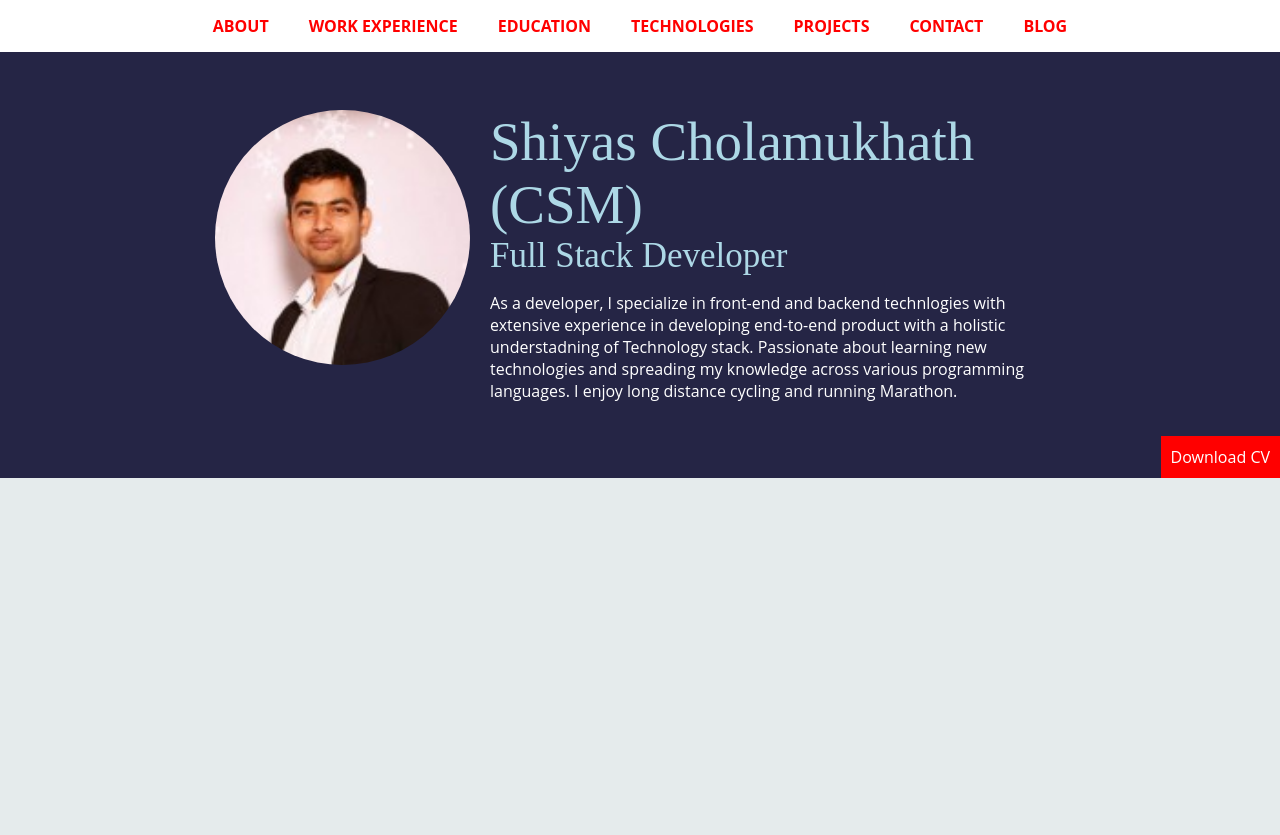
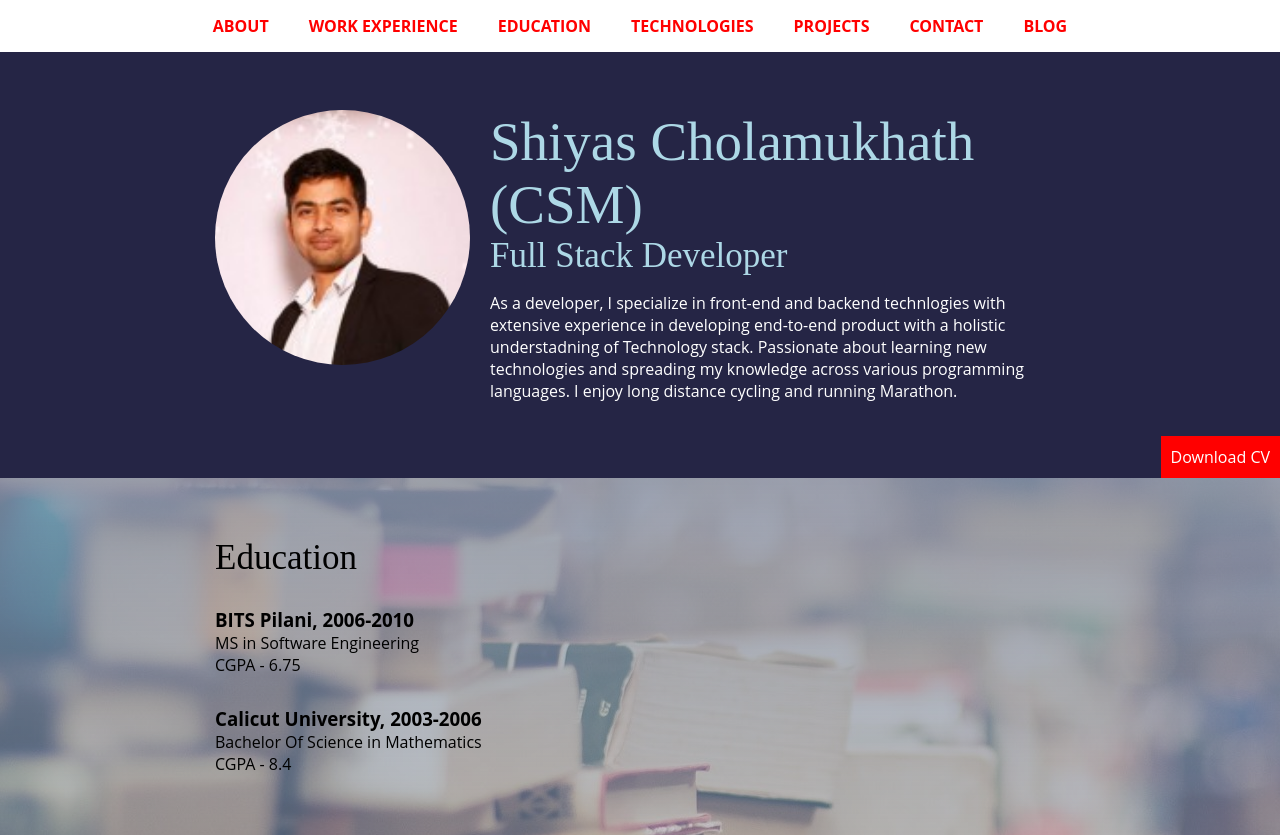
Before and after one commit to cmshiyas/mysite-react-migration, a React (Create React App) app: page / in a window 1280 px wide. Before the commit the page ends 800 px from the top, so only its background shows below. Built offline with nearby package versions, Linux system fonts and the light colour scheme.

Commit message:
added Experience

```diff
--- a/src/App.css
+++ b/src/App.css
@@ -143,7 +143,7 @@ h3 ~ p {
 /*Education
 -----------------------------------------*/
 .education {
-  background: linear-gradient(rgba(141,153,174, 0.8), rgba(141,153,174, 0.5)), url(./images/education2.jpg) no-repeat fixed;
+  background: linear-gradient(rgba(141,153,174, 0.8), rgba(141,153,174, 0.5)), url(/images/education2.jpg) no-repeat fixed;
   background-h: cover;
 }
 
--- a/src/App.js
+++ b/src/App.js
@@ -5,10 +5,15 @@ import './App.css';
 class App extends Component {
   render() {
     return (
+      <div>
       <Header/>
+      <Experience/>
+      </div>
+
     );
   }
 }
+
 
 class Header extends Component {
   render(){
@@ -47,4 +52,32 @@ class Header extends Component {
   }
 }
 
+class Experience extends Component {
+  render(){
+    return(
+      <section className="education" id="education">
+      <div className="content-wrap">
+          <h2>Education</h2>
+
+          {/* <!-- School details: copy this whole block to add more schools. --> */}
+          <h3>BITS Pilani, 2006-2010</h3>
+          <p>MS in Software Engineering</p>
+          <p>CGPA - 6.75</p>
+
+          {/* <!-- Add as many paragraphs as you need. --> */}
+
+          {/* <!-- Graduation Details --> */}
+          <h3>Calicut University, 2003-2006</h3>
+          <p>Bachelor Of Science in Mathematics</p>
+          <p>CGPA - 8.4</p>
+
+          {/* <!-- Add as many paragraphs as you need. --> */}
+
+          {/* <!-- End of school details. --> */}
+      </div>
+  </section>
+    )
+  }
+}
+
 export default App;
```
Also changed, not shown: 1 other file (tests, documents, lock files or other folders).
